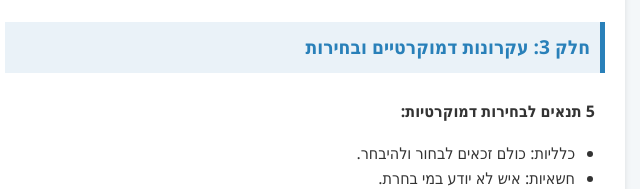
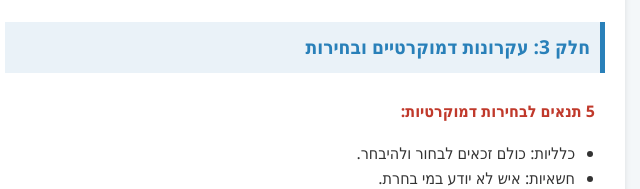
Before and after one commit to EhudBerliner/Citizenship-Studies, a plain HTML site: page index.html in a window 1280 px wide. Shown: the part 1523-1712 px from the top of the page, without its empty margins (335-975 px from the left). Drawn offline with Linux system fonts and the light colour scheme.

Commit message:
Update index.html

```diff
--- a/index.html
+++ b/index.html
@@ -122,7 +122,7 @@
 
     <h2>חלק 3: עקרונות דמוקרטיים ובחירות</h2>
     <div class="term-item">
-        <strong>5 תנאים לבחירות דמוקרטיות:</strong>
+        <span class="term-title">5 תנאים לבחירות דמוקרטיות:</span>
         <ul>
             <li>כלליות: כולם זכאים לבחור ולהיבחר.</li>
             <li>חשאיות: איש לא יודע במי בחרת.</li>
```
